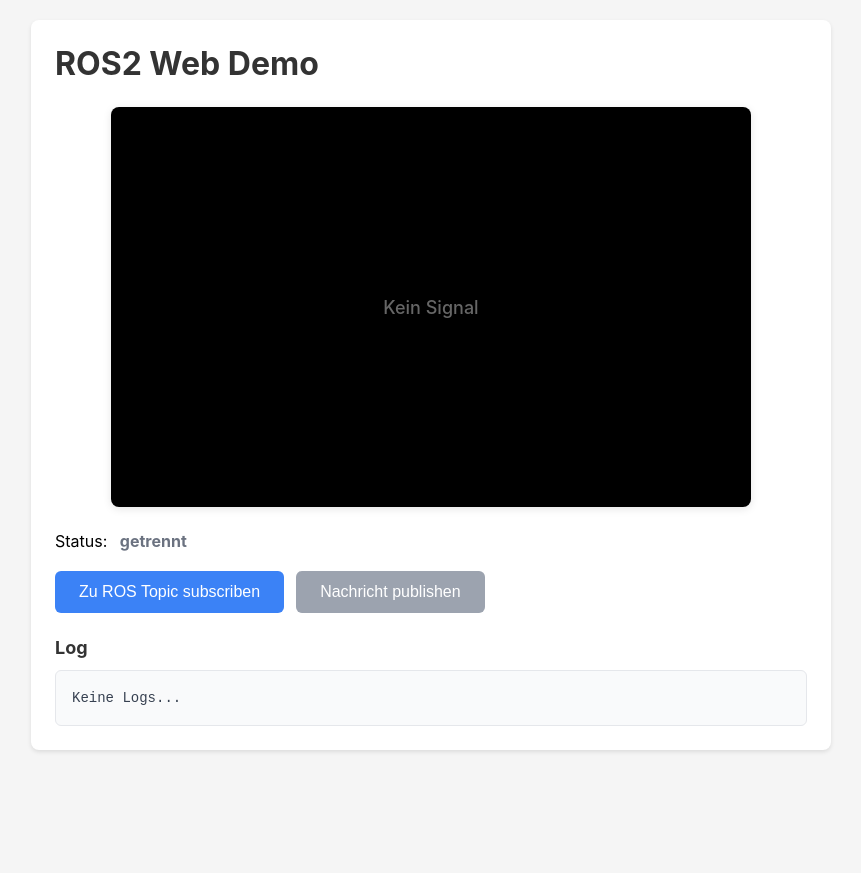
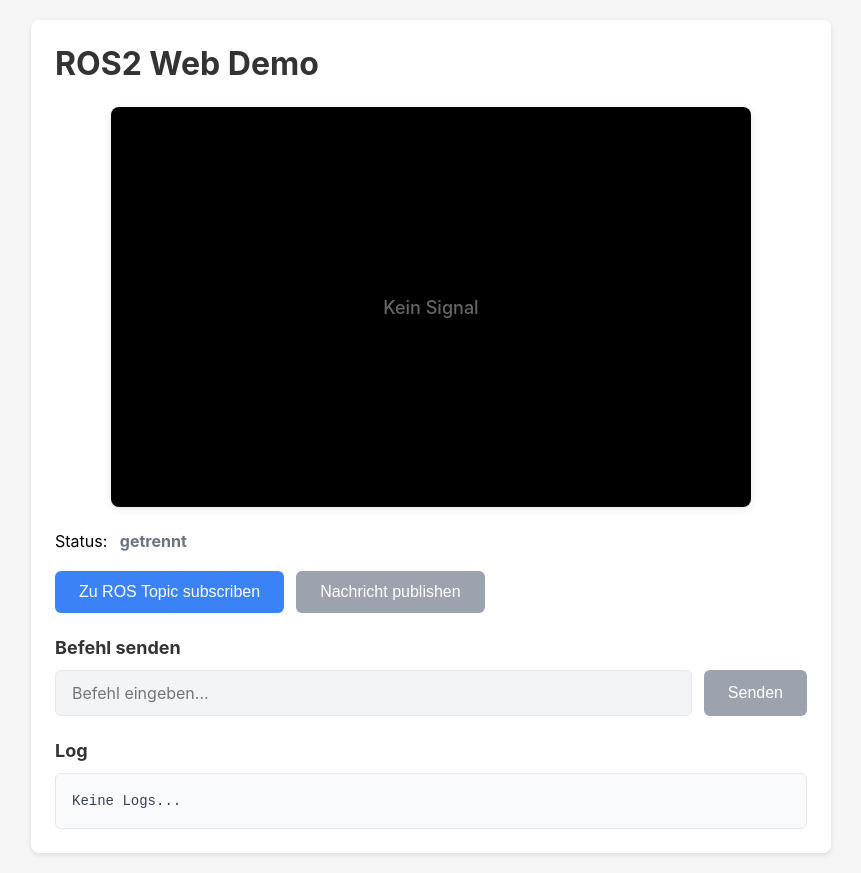
Before and after one commit to IX0Y3/Chat-with-your-robot-Robotics-Collective-, a React (Vite) app in the folder frontend/: page / in a window 1280 px wide. Shown: the whole page, without its empty margins (209-1070 px from the left). Before the commit the page ends 800 px from the top, so only its background shows below. Built offline with nearby package versions, Linux system fonts and the light colour scheme.

Commit message:
Add command prompt

```diff
--- a/frontend/src/App.css
+++ b/frontend/src/App.css
@@ -75,6 +75,66 @@ h1 {
   cursor: not-allowed;
 }
 
+.command-container {
+  margin-top: 24px;
+  margin-bottom: 24px;
+}
+
+.command-container h2 {
+  margin-bottom: 12px;
+  color: #333;
+  font-size: 18px;
+}
+
+.command-form {
+  display: flex;
+  gap: 12px;
+  align-items: stretch;
+}
+
+.command-input {
+  flex: 1;
+  padding: 12px 16px;
+  font-size: 16px;
+  border: 1px solid #e5e7eb;
+  border-radius: 6px;
+  font-family: inherit;
+  transition: border-color 0.2s;
+}
+
+.command-input:focus {
+  outline: none;
+  border-color: #3b82f6;
+  box-shadow: 0 0 0 3px rgba(59, 130, 246, 0.1);
+}
+
+.command-input:disabled {
+  background-color: #f3f4f6;
+  cursor: not-allowed;
+  color: #9ca3af;
+}
+
+.command-button {
+  padding: 12px 24px;
+  font-size: 16px;
+  background-color: #3b82f6;
+  color: white;
+  border: none;
+  border-radius: 6px;
+  cursor: pointer;
+  transition: background-color 0.2s;
+  font-weight: 500;
+}
+
+.command-button:hover:not(:disabled) {
+  background-color: #2563eb;
+}
+
+.command-button:disabled {
+  background-color: #9ca3af;
+  cursor: not-allowed;
+}
+
 .log-container {
   margin-top: 24px;
 }
--- a/frontend/src/App.tsx
+++ b/frontend/src/App.tsx
@@ -18,6 +18,7 @@ function App() {
   const [isLoading, setIsLoading] = useState(false);
   const [isSubscribed, setIsSubscribed] = useState(false);
   const [robotImageSrc, setRobotImageSrc] = useState<string | null>(null);
+  const [commandInput, setCommandInput] = useState<string>('');
   const lastTimestampRef = useRef<number>(0);
   const lastLogTimeRef = useRef<number>(0);
   const logThrottleMs = 1000; // Maximal 1 Log pro Sekunde für Bild-Updates
@@ -202,6 +203,35 @@ function App() {
     setRobotImageSrc(newSrc);
   };
 
+  const handleCommandSubmit = async (e: React.FormEvent) => {
+    e.preventDefault();
+    if (!commandInput.trim()) return;
+
+    const command = commandInput.trim();
+    setCommandInput('');
+    addLog(`📤 Sende Befehl: ${command}`);
+
+    try {
+      const response = await fetch('/api/ros/command', {
+        method: 'POST',
+        headers: {
+          'Content-Type': 'application/json',
+        },
+        body: JSON.stringify({ command }),
+      });
+
+      const data = await response.json();
+
+      if (response.ok) {
+        addLog(`✓ Befehl erfolgreich: ${data.message || 'Ausgeführt'}`);
+      } else {
+        addLog(`✗ Fehler: ${data.error || 'Unbekannter Fehler'}`);
+      }
+    } catch (error) {
+      addLog(`✗ Fehler: ${error instanceof Error ? error.message : String(error)}`);
+    }
+  };
+
   return (
     <div className="app">
       <h1>ROS2 Web Demo</h1>
@@ -252,6 +282,27 @@ function App() {
         </button>
       </div>
 
+      <div className="command-container">
+        <h2>Befehl senden</h2>
+        <form onSubmit={handleCommandSubmit} className="command-form">
+          <input
+            type="text"
+            value={commandInput}
+            onChange={(e) => setCommandInput(e.target.value)}
+            placeholder="Befehl eingeben..."
+            className="command-input"
+            disabled={status !== 'verbunden'}
+          />
+          <button
+            type="submit"
+            disabled={!commandInput.trim() || status !== 'verbunden' || isLoading}
+            className="command-button"
+          >
+            Senden
+          </button>
+        </form>
+      </div>
+
       <div className="log-container">
         <h2>Log</h2>
         <pre className="log">
```
Also changed, not shown: 1 other file (tests, documents, lock files or other folders).
